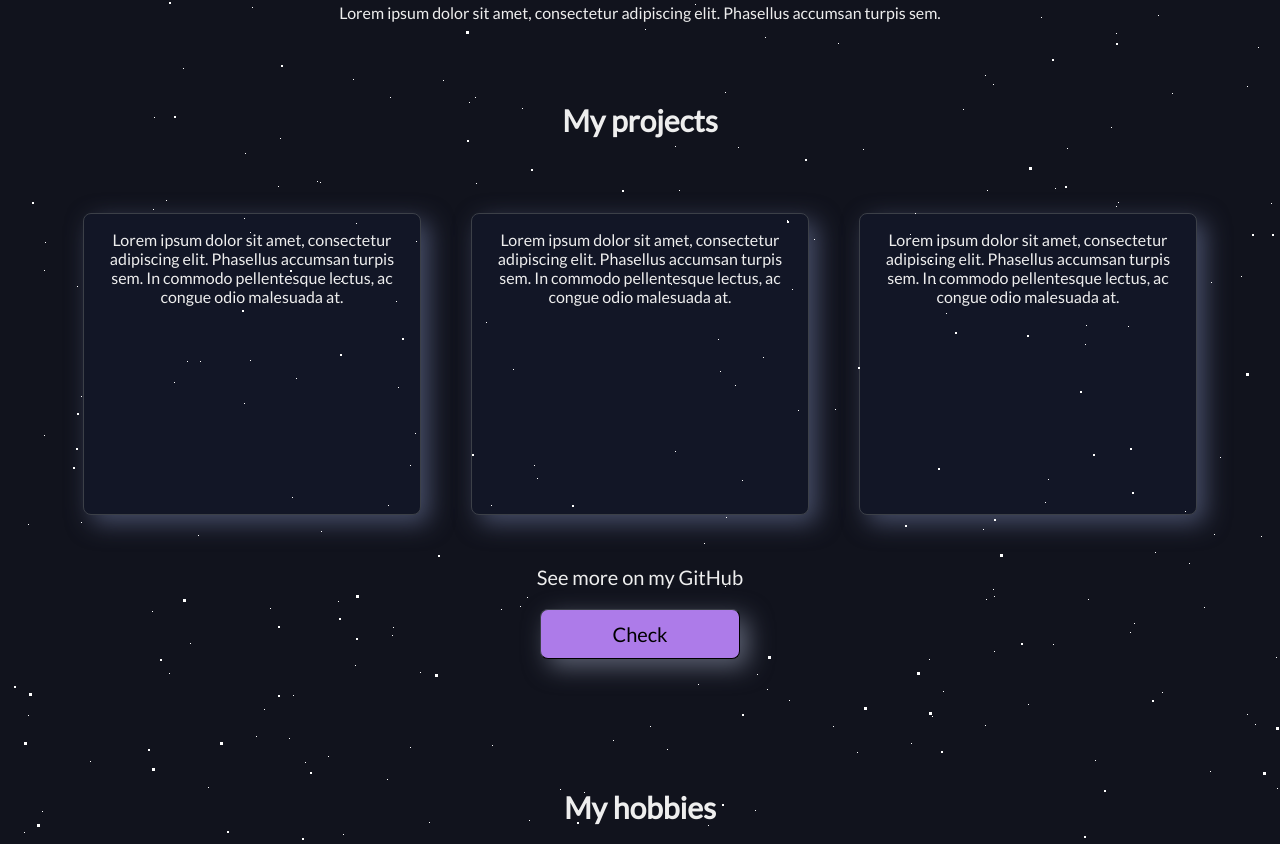
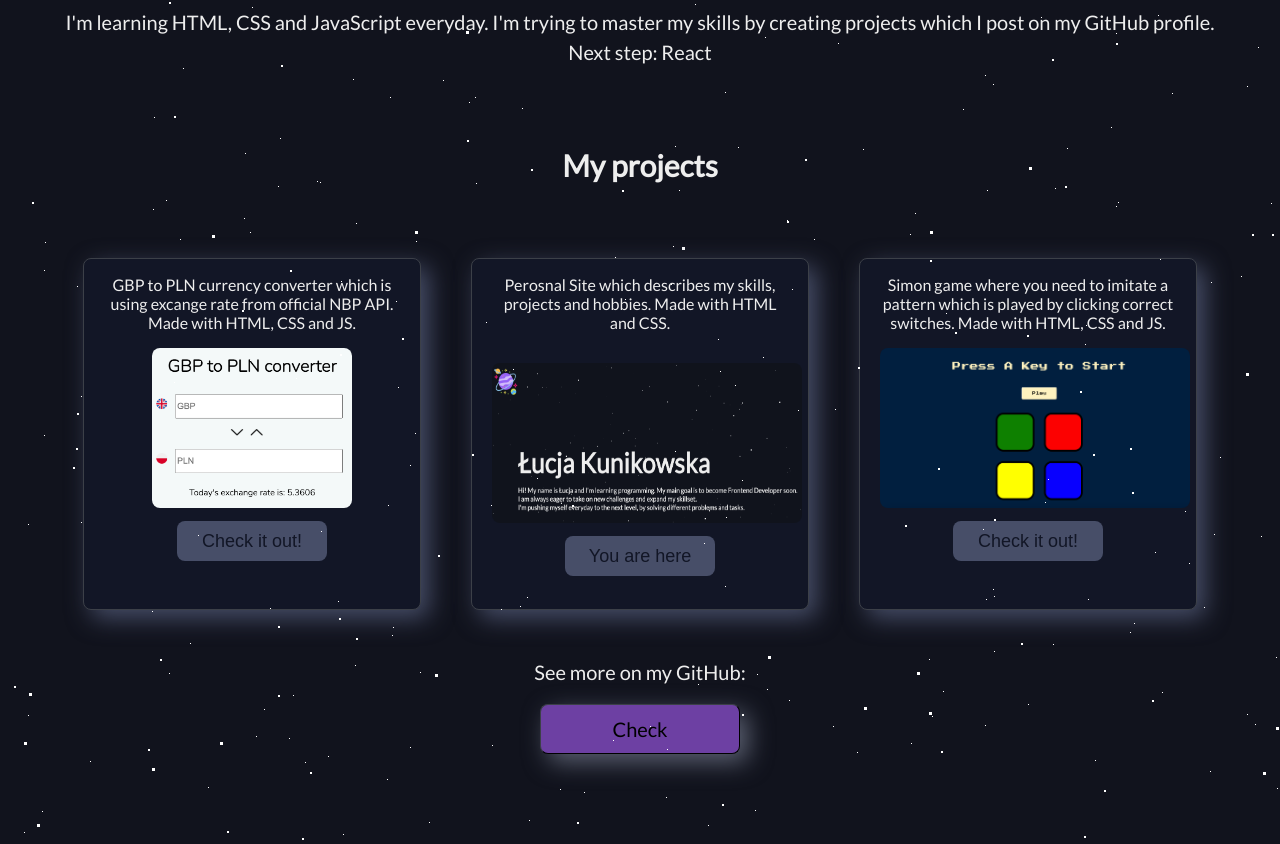
Before and after one commit to lucyxkk/personal, a plain HTML site: page index.html in a window 1280 px wide. Shown: the part 919-1763 px from the top of the page. Drawn offline with Linux system fonts and the light colour scheme.

Commit message:
Change Lorem ipsum to text, and css changes

```diff
--- a/index.html
+++ b/index.html
@@ -32,10 +32,9 @@
         Hi! My name is Łucja and I'm learning programming. My main goal is to
         become Frontend Developer soon.
         <br />
-        Lorem ipsum dolor sit amet, consectetur adipiscing elit. Phasellus
-        accumsan turpis sem.
+        I am always eager to take on new challenges and expand my skillset.
         <br />
-        In commodo pellentesque lectus, ac congue odio malesuada at.
+        I'm pushing myself everyday to the next level, by solving different problems and tasks.
       </p>
     </div>
     <div class="skills">
@@ -44,37 +43,38 @@
       <img class="skill" id="css" src="images/css.png" alt="" />
       <img class="skill" id="js" src="images/js.png" alt="" />
       <img class="skill" id="github" src="images/github (6).png" alt="" />
-      <p>
-        Lorem ipsum dolor sit amet, consectetur adipiscing elit. Phasellus
-        accumsan turpis sem.
+      <p class="skills-desc">
+        I'm learning HTML, CSS and JavaScript everyday. I'm trying to master my skills by creating projects which I post on my GitHub profile.
+        <br>
+        Next step: React
       </p>
     </div>
     <h2>My projects</h2>
     <div class="projects">
       <div class="converter card">
         <p>
-          Lorem ipsum dolor sit amet, consectetur adipiscing elit. Phasellus
-          accumsan turpis sem. In commodo pellentesque lectus, ac congue odio
-          malesuada at.
+          GBP to PLN currency converter which is using excange rate from official NBP API. Made with HTML, CSS and JS.
         </p>
+        <img class="img-convert" src="images/img-convert.png" alt="">
+      <button class="check-project" type="submit"><a href="https://lucyxkk.github.io/converter/">Check it out!</a></button>
       </div>
       <div class="personal card">
         <p>
-          Lorem ipsum dolor sit amet, consectetur adipiscing elit. Phasellus
-          accumsan turpis sem. In commodo pellentesque lectus, ac congue odio
-          malesuada at.
+          Perosnal Site which describes my skills, projects and hobbies. Made with HTML and CSS.
         </p>
+        <img class="img-personal" src="images/img-personal.png" alt="">
+        <button class="check-project" type="submit"><a href="#">You are here</a></button>
       </div>
       <div class="simon-game card">
         <p>
-          Lorem ipsum dolor sit amet, consectetur adipiscing elit. Phasellus
-          accumsan turpis sem. In commodo pellentesque lectus, ac congue odio
-          malesuada at.
+          Simon game where you need to imitate a pattern which is played by clicking correct switches. Made with HTML, CSS and JS.
         </p>
+        <img class="img-simon" src="images/img-simon.png" alt="">
+        <button class="check-project" type="submit"><a href="https://lucyxkk.github.io/simon-game/">Check it out!</a></button>
       </div>
     </div>
     <div class="more">
-      <p>See more on my GitHub</p>
+      <p>See more on my GitHub:</p>
       <button class="check" type="submit">Check</button>
     </div>
     <div class="hobbies">
@@ -98,7 +98,7 @@
           src="images/beauty-treatment.png"
           alt="skincare-img"
         />
-        <p>
+        <p class="skincare-desc">
           <span>Skincare - </span>I love to make myself a little SPA before bed
           :)
         </p>
--- a/styles.css
+++ b/styles.css
@@ -31,12 +31,11 @@ p {
     overflow: hidden;
 }
 
-.bio h1,
-p {
+.bio {
     animation: 2s slide-right;
 }
 
-/* @keyframes slide-right {
+@keyframes slide-right {
     from {
         margin-left: -50%;
         width: 300%;
@@ -46,7 +45,7 @@ p {
         margin-left: 0%;
         width: 100%;
     }
-} */
+}
 
 /* Skills */
 
@@ -65,9 +64,14 @@ h2 {
 
 }
 
-#js{
+#js {
     width: 55px;
     height: 55px;
+}
+
+.skills-desc {
+    font-size: 20px;
+    line-height: 30px;
 }
 
 /* Projects */
@@ -84,7 +88,7 @@ h2 {
 
 .card {
     background-color: #121626;
-    height: 300px;
+    height: 350px;
     width: 200px;
     border-style: solid;
     border-width: .5px;
@@ -104,7 +108,7 @@ h2 {
 }
 
 .card:hover {
-    flex: 2;
+    scale: 1.1;
 
 }
 
@@ -119,7 +123,7 @@ h2 {
     height: 50px;
     border-radius: 8px;
     cursor: pointer;
-    background-color: #AD7BE9;
+    background-color: #6d40a3;
     font-family: 'Lato', sans-serif;
     font-size: 20px;
     border-width: .5px;
@@ -131,7 +135,42 @@ h2 {
 }
 
 .check:hover {
-    background-color: #6d40a3;
+    background-color: #5e3490;
+}
+
+.check-project {
+    font-size: 18px;
+    width: 150px;
+    height: 40px;
+    border-radius: 8px;
+    margin-top: 10px;
+    background-color: #474E68;
+    border-style: none;
+    cursor: pointer;
+}
+
+a {
+    text-decoration: none;
+    color: #121626;
+}
+
+.img-convert {
+    width: 200px;
+    height: 160px;
+    border-radius: 8px;
+}
+
+.img-personal {
+    width: 310px;
+    height: 160px;
+    border-radius: 8px;
+    margin-top: 15px;
+}
+
+.img-simon {
+    width: 310px;
+    height: 160px;
+    border-radius: 8px;
 }
 
 /* Hobbies */
@@ -139,6 +178,7 @@ h2 {
 .hobbies {
     text-align: center;
     padding-top: 50px;
+    position: relative;
 
 
 }
@@ -148,6 +188,10 @@ h2 {
     height: 70px;
     float: left;
     margin-left: 200px;
+    position: absolute;
+    left: 100px;
+    top: 170px;
+
 
 }
 
@@ -155,18 +199,39 @@ h2 {
     width: 70px;
     height: 70px;
     float: right;
+    position: absolute;
+    right: 420px;
+    top: 250px;
+
+}
+
+.skincare-desc{
+    margin-top: 50px;
 }
 
 .cooking-icon {
     width: 70px;
     height: 70px;
     float: left;
+    position: absolute;
+    left: 280px;
+    top: 310px;
 }
 
+.cooking-desc{
+    margin-top: 50px;
+}
 .code-icon {
     width: 70px;
     height: 70px;
     float: right;
+    position: absolute;
+    right: 380px;
+    top: 400px;
+}
+
+.code-desc{
+    margin-top: 50px;
 }
 
 /* Contact */
@@ -176,23 +241,25 @@ h2 {
 
 }
 
-.footer-link{
+.footer-link {
     padding-left: 10px;
     padding-right: 10px;
 }
 
-.contact-img{
+.contact-img {
     height: 50px;
     width: 50px;
 }
 
 /* Footer */
 
-.last-line{
+.last-line {
     width: 300px;
     margin-top: 50px;
     margin-bottom: 20px;
+
 }
+
 .footer {
     text-align: center;
     padding-bottom: 40px;
```
Also changed, not shown: images/Lucja-removebg-preview.png (deleted), images/Lucja.png (deleted), images/asteroidorangegreen.webp (deleted), images/folder.png (deleted), images/github.png (deleted), images/img-convert.png (added), images/img-personal.png (added), images/img-simon.png (added), images/launch.png (deleted), images/meteor.png (deleted), images/project (1).png (deleted), images/saturn.png (deleted), images/sql-server.png (deleted), images/tag.png (deleted), 1 other file.
